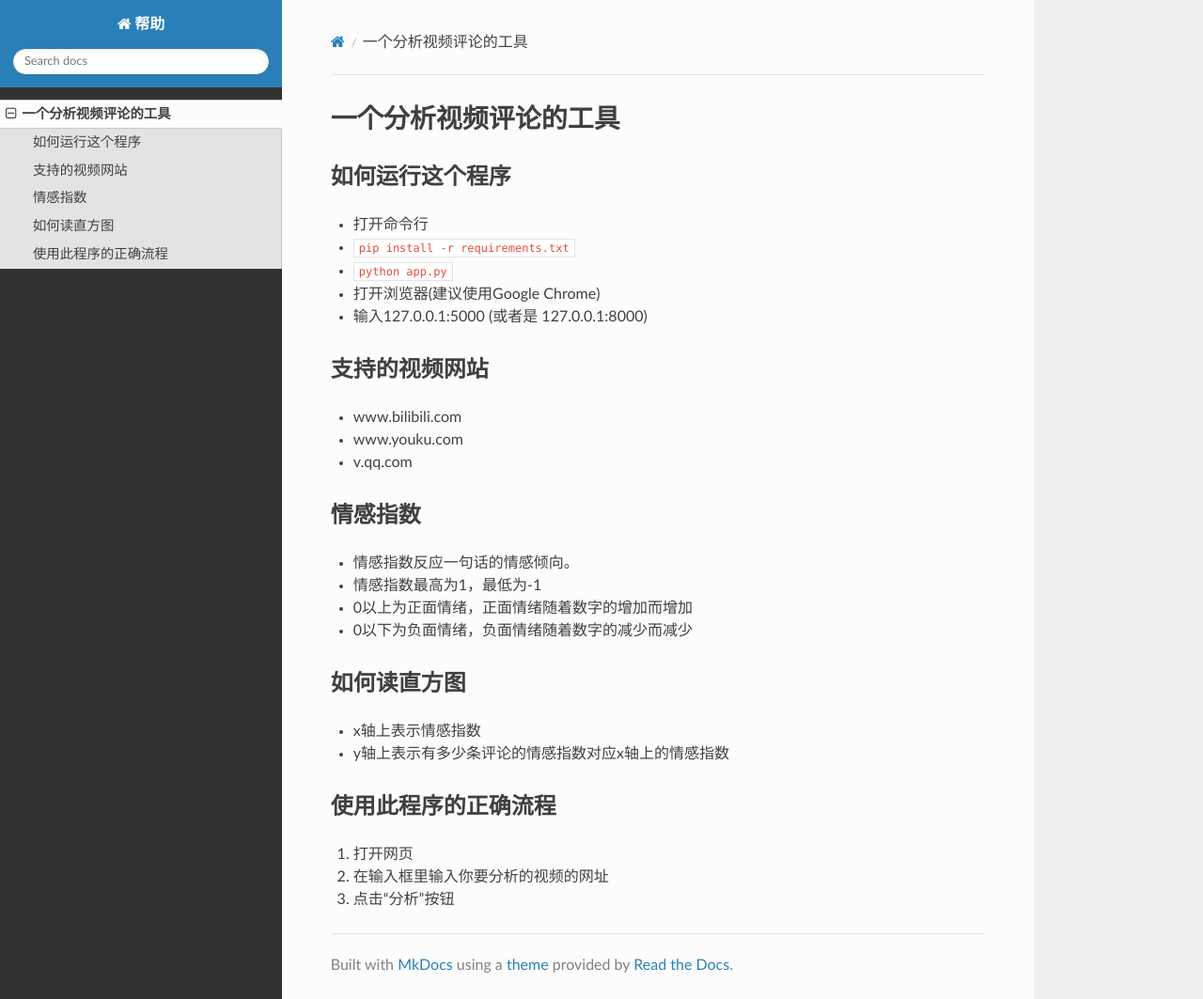
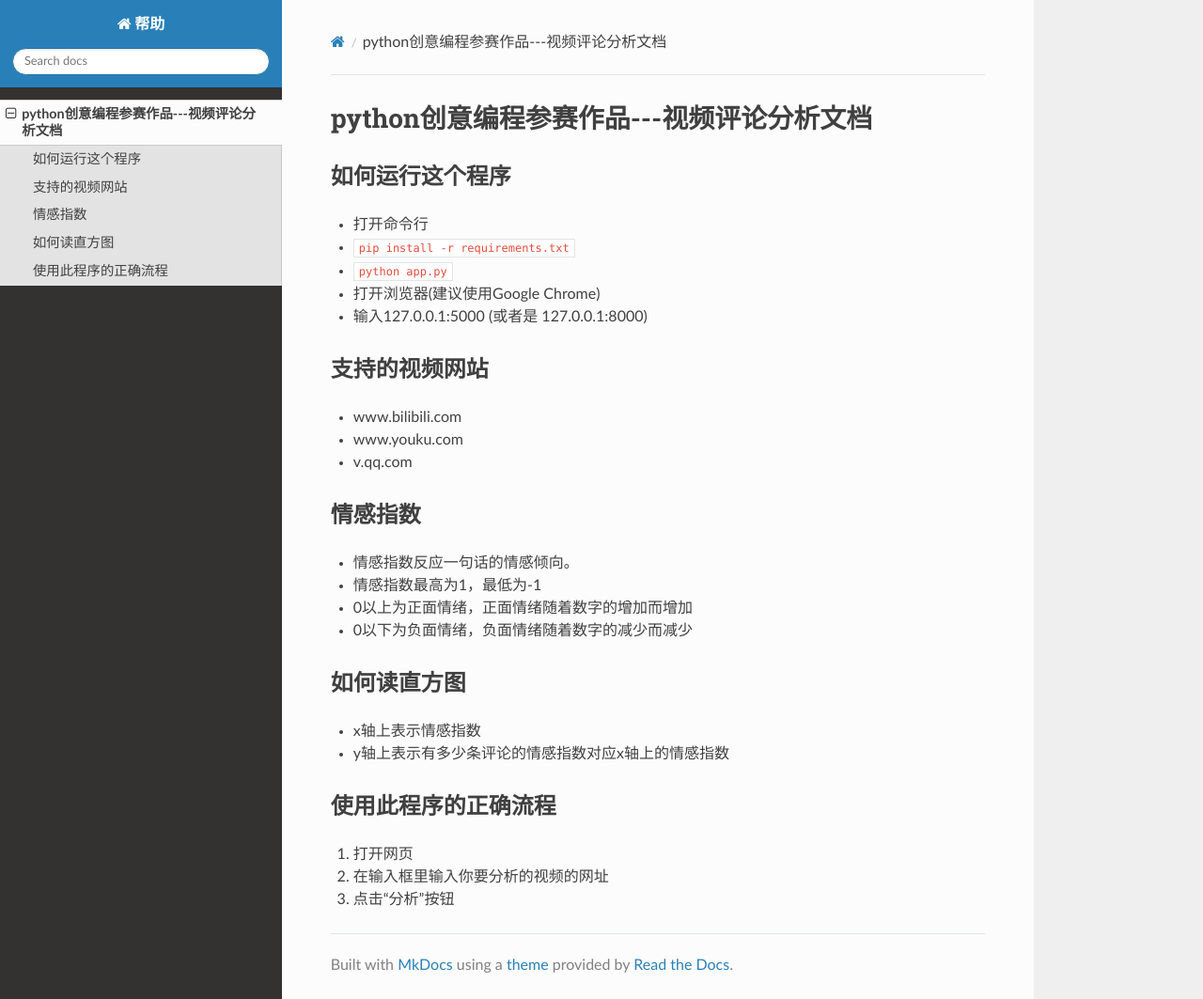
Before and after one commit to JettChenT/CA-docs, an MkDocs documentation site: the page built from docs/index.md, in a window 1280 px wide and 1063 px high. Shown: the whole window at 94% size. Built offline with MkDocs 1.6.1, drawn with Linux system fonts in a browser that asks for light colours; nearby versions of some CDN libraries.

Commit message:
update title

```diff
--- a/docs/index.md
+++ b/docs/index.md
@@ -1,4 +1,4 @@
-# 一个分析视频评论的工具
+# python创意编程参赛作品---视频评论分析文档
 
 ## 如何运行这个程序
 - 打开命令行
```
Also changed, not shown: site/404.html, site/index.html, site/search.html, site/search/search_index.json, 1 other file.
